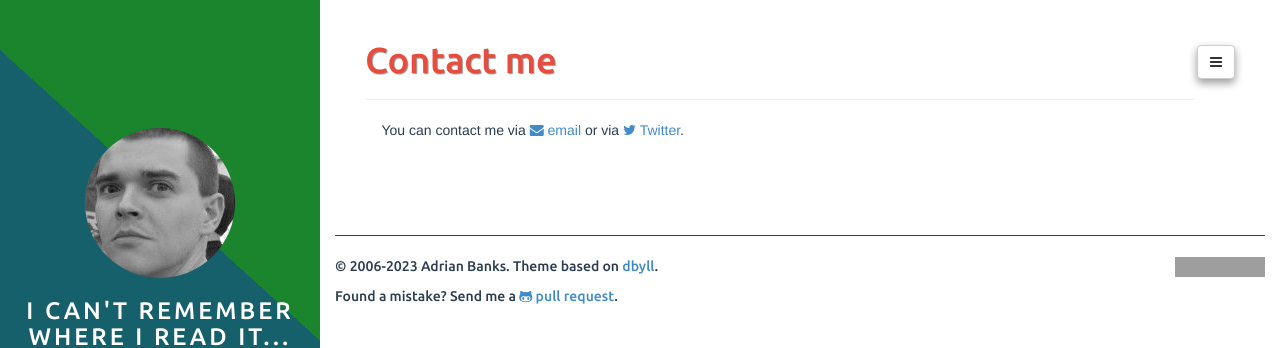
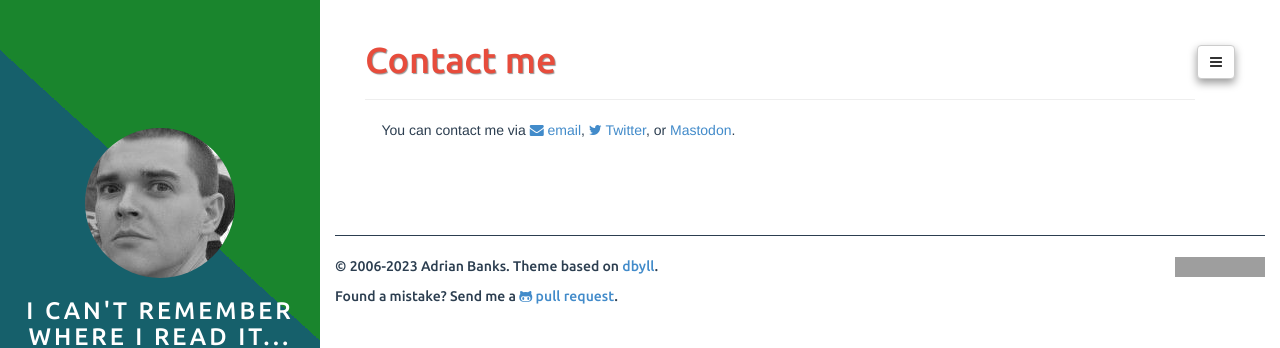
Before and after one commit to adrianbanks/adrianbanks.github.io, a Jekyll site: the page built from contact.md, in a window 1280 px wide. Shown: the top 348 px of the page. Built offline with Jekyll 4.4.1, drawn with Linux system fonts in a browser that asks for light colours; grey boxes are pictures that could not be loaded.

Commit message:
Add my mastodon profile to the contact page

```diff
--- a/contact.md
+++ b/contact.md
@@ -4,4 +4,4 @@ title: Contact me
 group: navigation
 ---
 
-You can contact me via [<i class="fa fa-envelope"></i> email](mailto:websitecontact@adrianbanks.co.uk) or via [<i class="fa fa-twitter"></i> Twitter](https://twitter.com/adrianbanks).
+You can contact me via [<i class="fa fa-envelope"></i> email](mailto:websitecontact@adrianbanks.co.uk), [<i class="fa fa-twitter"></i> Twitter](https://twitter.com/adrianbanks), or [Mastodon](https://mastodon.social/@adrianbanks).
```
